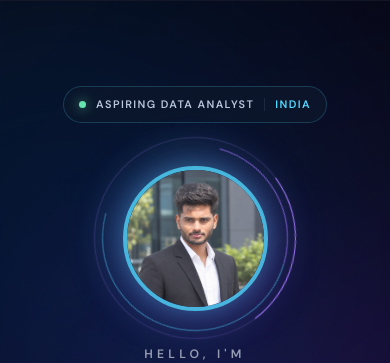
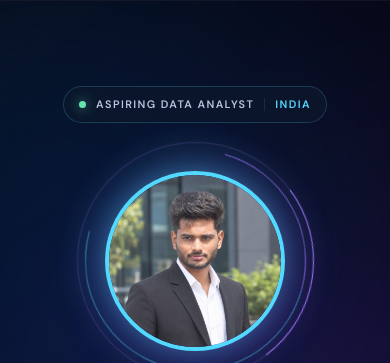
Before and after one commit to VivekKadam-Insights/Vivek-Portfolio, a plain HTML site: page index.html in a window 390 px wide. Shown: the part 72-435 px from the top of the page. Drawn offline with Linux system fonts and the light colour scheme.

Commit message:
Increase profile picture dimensions for better display

```diff
--- a/style.css
+++ b/style.css
@@ -1643,30 +1643,35 @@ button {
     }
 }
 
-/* Professional Profile Picture Size */
+
+/* ==========================================
+   LARGE PROFESSIONAL PROFILE PICTURE
+========================================== */
 
 .hero-profile {
-    width: 190px;
-    height: 190px;
-    margin: 30px auto 22px;
+    width: 240px;
+    height: 240px;
+    margin: 35px auto 28px;
 }
 
 .profile-image {
-    width: 165px;
-    height: 165px;
+    width: 210px;
+    height: 210px;
     object-fit: cover;
+    object-position: center;
     border-radius: 50%;
-    border-width: 4px;
-}
-
+    border: 4px solid #53d9ff;
+}
+
+/* Mobile responsive */
 @media (max-width: 700px) {
     .hero-profile {
-        width: 170px;
-        height: 170px;
+        width: 205px;
+        height: 205px;
     }
 
     .profile-image {
-        width: 145px;
-        height: 145px;
-    }
-}
+        width: 180px;
+        height: 180px;
+    }
+}
```
